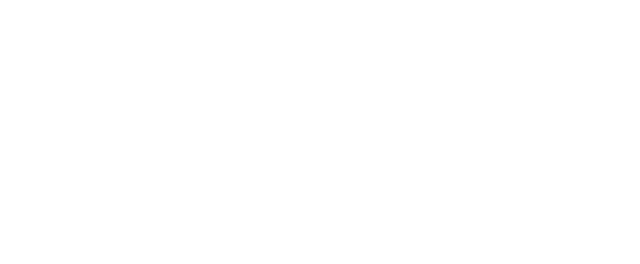
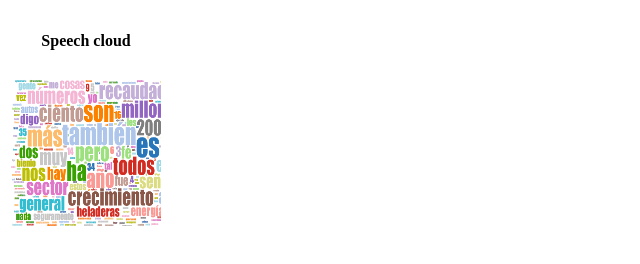
Before and after one commit to md-dm/md-dm.github.com, a plain HTML site: page index.html in a window 1280 px wide. Shown: the whole page, without its empty margins (0-640 px from the left). Drawn offline with Linux system fonts and the light colour scheme.

Commit message:
Adding new version of organization

```diff
--- a/index.html
+++ b/index.html
@@ -11,10 +11,21 @@
     <!--[if lt IE 9]>
     <script src="//html5shiv.googlecode.com/svn/trunk/html5.js"></script>
     <![endif]-->
+    <style>
+
+
+  </style>
+
   </head>
   <body>
 
-
-
+    <table>
+      <tr>
+        <td><center><h4>Speech cloud</h4></center></td>
+      </tr>
+      <tr>
+          <td><a href="http://md-dm.github.com/speech-cloud"><img src="images/speech-cloud.png" width="150" height="150"> </a></td>
+      </tr>
+    </table>
   </body>
 </html>
```
Also changed, not shown: images/speech-cloud.png (added), 1 other file.
